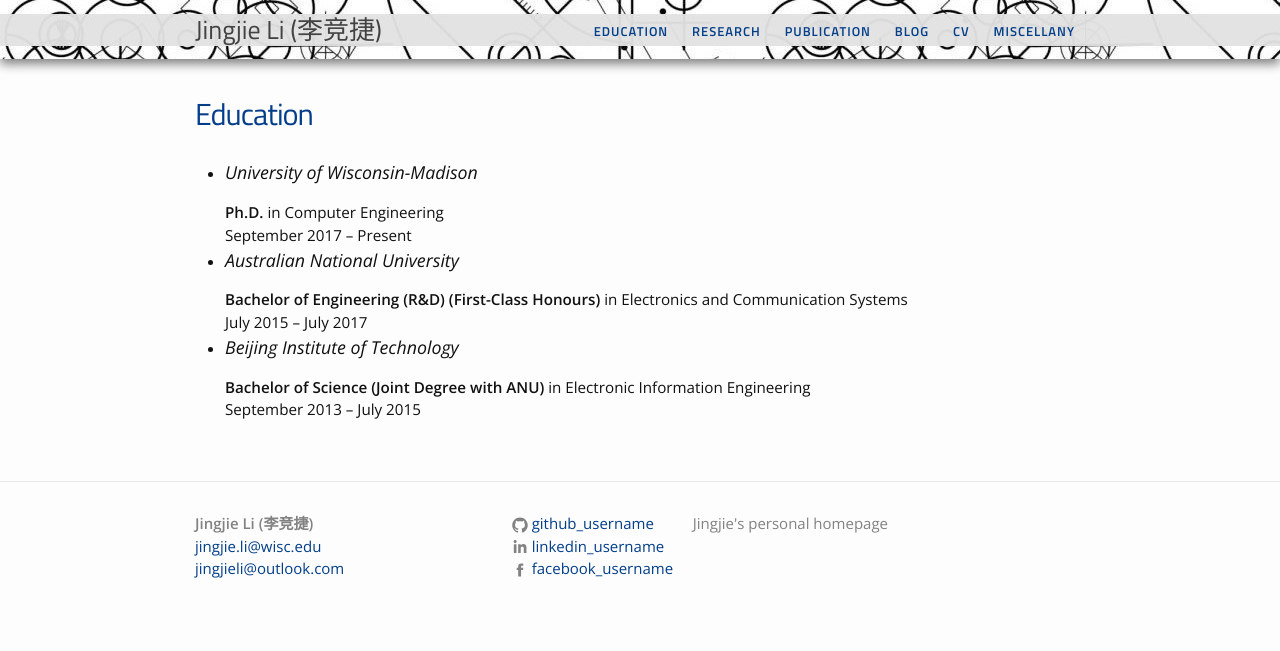
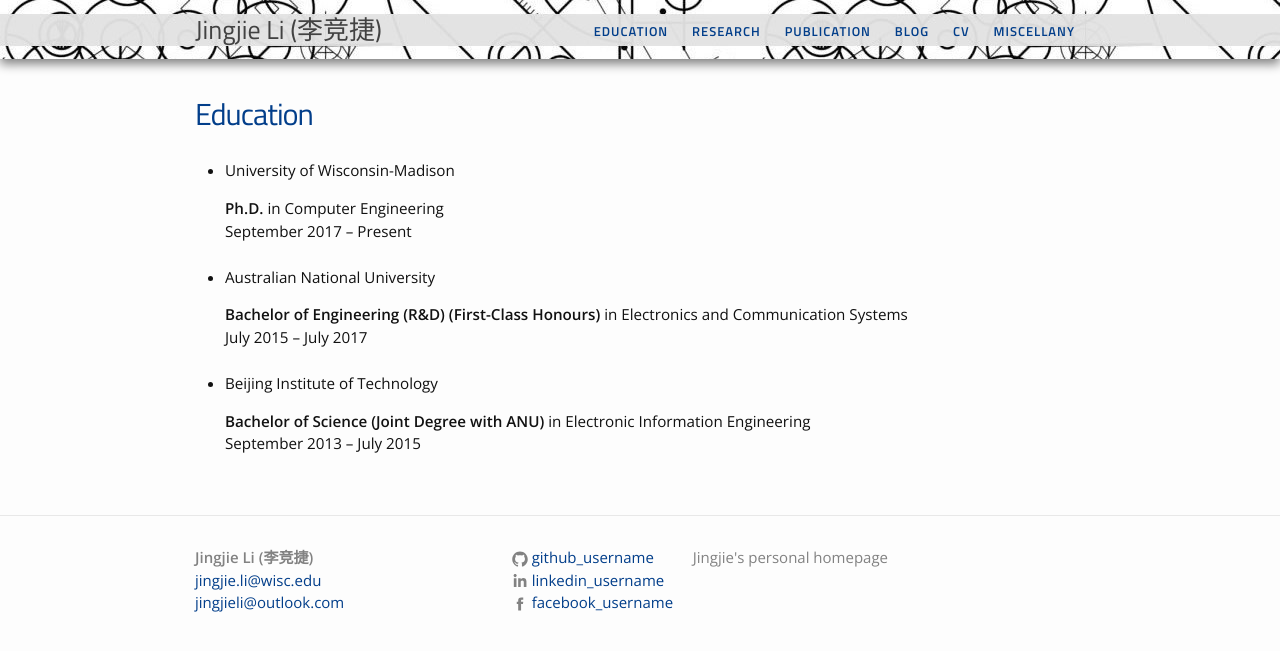
Before and after one commit to jingjieli95/jingjieli95.github.io, a Jekyll site: the page built from education.md, in a window 1280 px wide. Shown: the top 651 px of the page. Built offline with Jekyll 4.4.1, drawn with Linux system fonts in a browser that asks for light colours.

Commit message:
Update education.md

```diff
--- a/education.md
+++ b/education.md
@@ -6,17 +6,17 @@
 
 <ul>
 	<li>
-		<h3>University of Wisconsin-Madison</h3>
+		<h4>University of Wisconsin-Madison</h4>
 		<b>Ph.D. </b>in Computer Engineering<br>
 		September 2017 – Present<br>
-	</li>
+	</li><br>
 	<li>
-		<h3>Australian National University</h3>
+		<h4>Australian National University</h4>
 		<b>Bachelor of Engineering (R&D) (First-Class Honours) </b>in Electronics and Communication Systems<br>
 		July 2015 – July 2017<br>
-	</li>
+	</li><br>
 	<li>
-		<h3>Beijing Institute of Technology</h3>
+		<h4>Beijing Institute of Technology</h4>
 		<b>Bachelor of Science (Joint Degree with ANU) </b>in Electronic Information Engineering<br>
 		September 2013 – July 2015<br>
 	</li>
```
